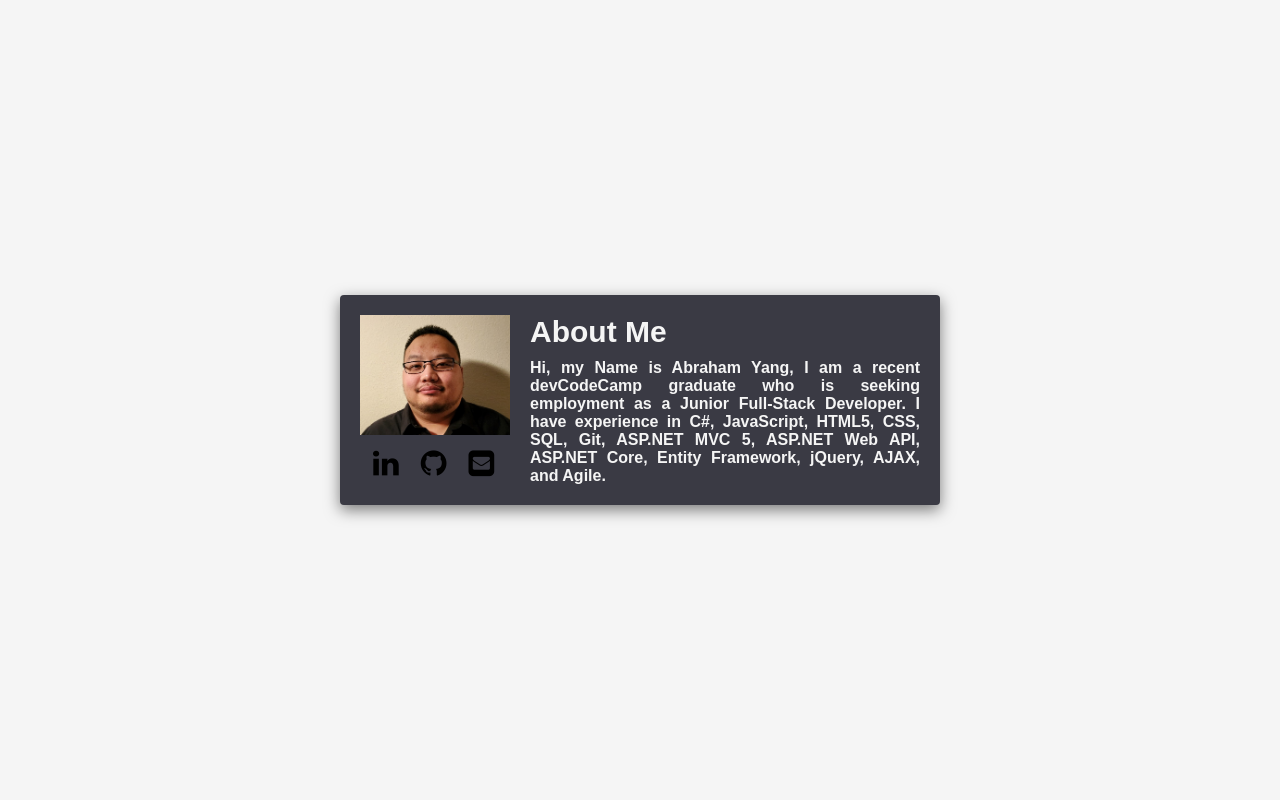
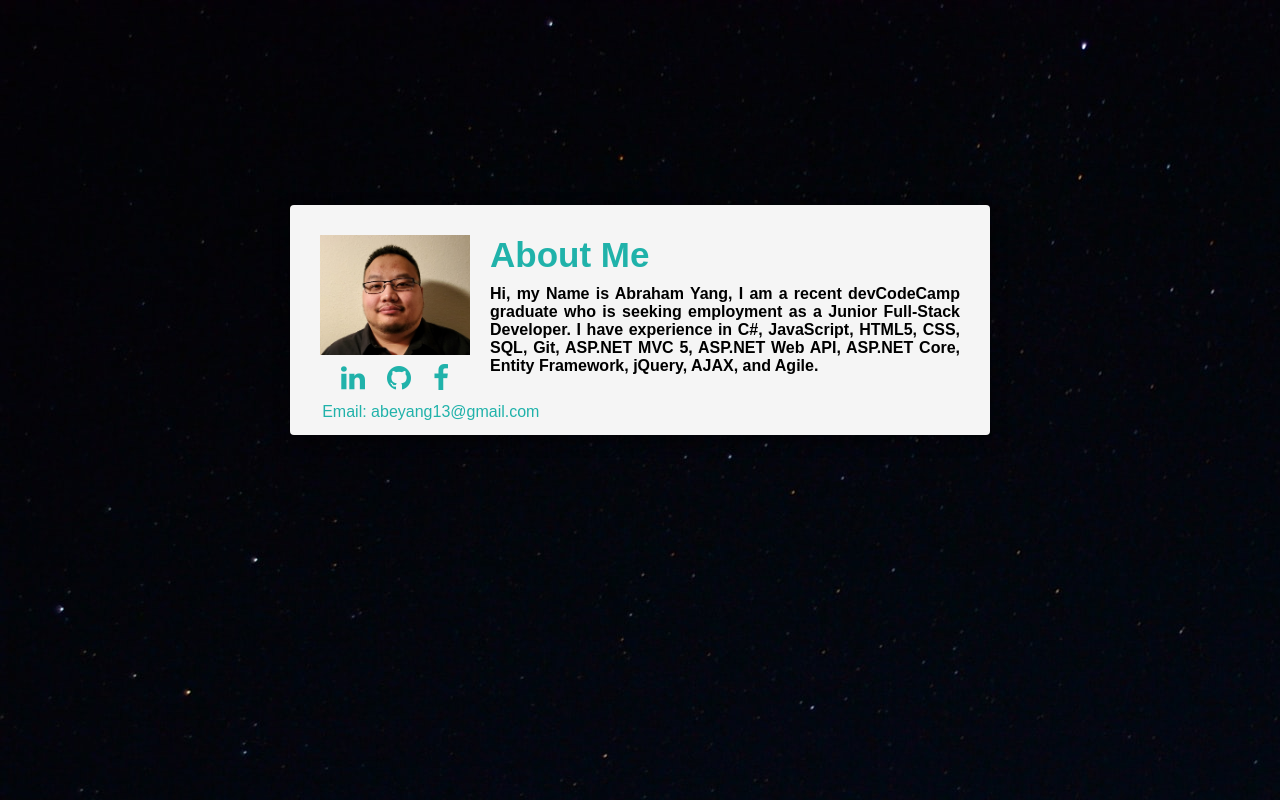
Before and after one commit to Abeyang13/Abeyang13.github.io, a plain HTML site: page aboutme.html in a window 1280 px wide. Drawn offline with Linux system fonts and the light colour scheme.

Commit message:
Adjusted borders, paddings, margins, and colors of background and font

```diff
--- a/aboutme.html
+++ b/aboutme.html
@@ -13,15 +13,17 @@
             <img src="abeyang.png">
             <div class="social-menu">
             <ul>
-                <li><a href= "#"><i class="fa fa-linkedin"></i></a></li>
-                <li><a href= "#"><i class="fa fa-github"></i></a></li>
-                <li><a href= "#"><i class="fa fa-envelope-square"></i></a></li>
+                <li><a href= "https://www.linkedin.com/in/abrahamyang13"><i class="fa fa-linkedin"></i></a></li>
+                <li><a href= "https://www.github.com/Abeyang13"><i class="fa fa-github"></i></a></li>
+                <li><a href= "https://www.facebook.com/abe.yang.7"><i class="fa fa-facebook"></i></a></li>
             </ul>
             </div>
+            <br>
+            <div class="email-info">Email: abeyang13@gmail.com</div>
         </div>
         <div class="content">
             <h2>About Me</h2>
-            <p>Hi, my Name is Abraham Yang,  I am a recent devCodeCamp graduate who is seeking employment as a Junior Full-Stack Developer.  I have experience in  C#, JavaScript, HTML5, CSS, SQL, Git, ASP.NET MVC 5, ASP.NET Web API, ASP.NET Core, Entity Framework, jQuery, AJAX, and Agile.
+            <p>Hi, my Name is Abraham Yang, I am a recent devCodeCamp graduate who is seeking employment as a Junior Full-Stack Developer.  I have experience in  C#, JavaScript, HTML5, CSS, SQL, Git, ASP.NET MVC 5, ASP.NET Web API, ASP.NET Core, Entity Framework, jQuery, AJAX, and Agile.
             </p>
         </div>
     </div>
--- a/style.css
+++ b/style.css
@@ -3,19 +3,20 @@ body
   margin: 0;
   padding: 0;
   font-family: sans-serif;
-  background-color: whitesmoke;
+  background-image: url("background.jpg");
 }
 
 .box
 {
     position: absolute;
-    top: 50%;
+    top: 40%;
     left: 50%;
     transform: translate(-50%, -50%);
-    width: 600px;
-    padding: 20px;
+    width: 700px;
+    height: 230px;
+    padding: 30px;
     box-sizing: border-box;
-    background: rgb(58, 58, 68);
+    background:whitesmoke;
     border-radius: 4px;
     box-shadow: 0 5px 15px rgba(0,0,0,.5);
     display: flex;
@@ -46,8 +47,8 @@ body
 {
     margin: 0;
     padding-left: 0;
-    color:whitesmoke;
-    font-size: 30px;
+    color:lightseagreen;
+    font-size: 35px;
     font-weight: bold;
 }
 
@@ -57,15 +58,15 @@ body
     padding: 10px 0 0;
     text-align: justify;
     font-weight: bold;
-    color: whitesmoke;
+    color: black;
     word-spacing: 0mm;
 }
 
 .social-menu ul
 {
     position: absolute;
-    top:80%;
-    left:15.6%;
+    top:75%;
+    left:15%;
     padding: 0;
     margin: 0;
     transform: translate(-50%, -50%);
@@ -81,8 +82,19 @@ body
 .social-menu ul li .fa
 {
     padding: 1px;
-    font-size: 30px;
+    font-size: 28px;
     line-height: 60px;
     transition: .6s;
-    color: #000;
+    color:lightseagreen;
+
 }
+
+.email-info
+{
+    position: fixed;
+    top: 80%;
+    left: 2.6%;
+    padding: 14px;
+    margin: 0;
+    color: lightseagreen;
+}
```
Also changed, not shown: background.jpg (added).
